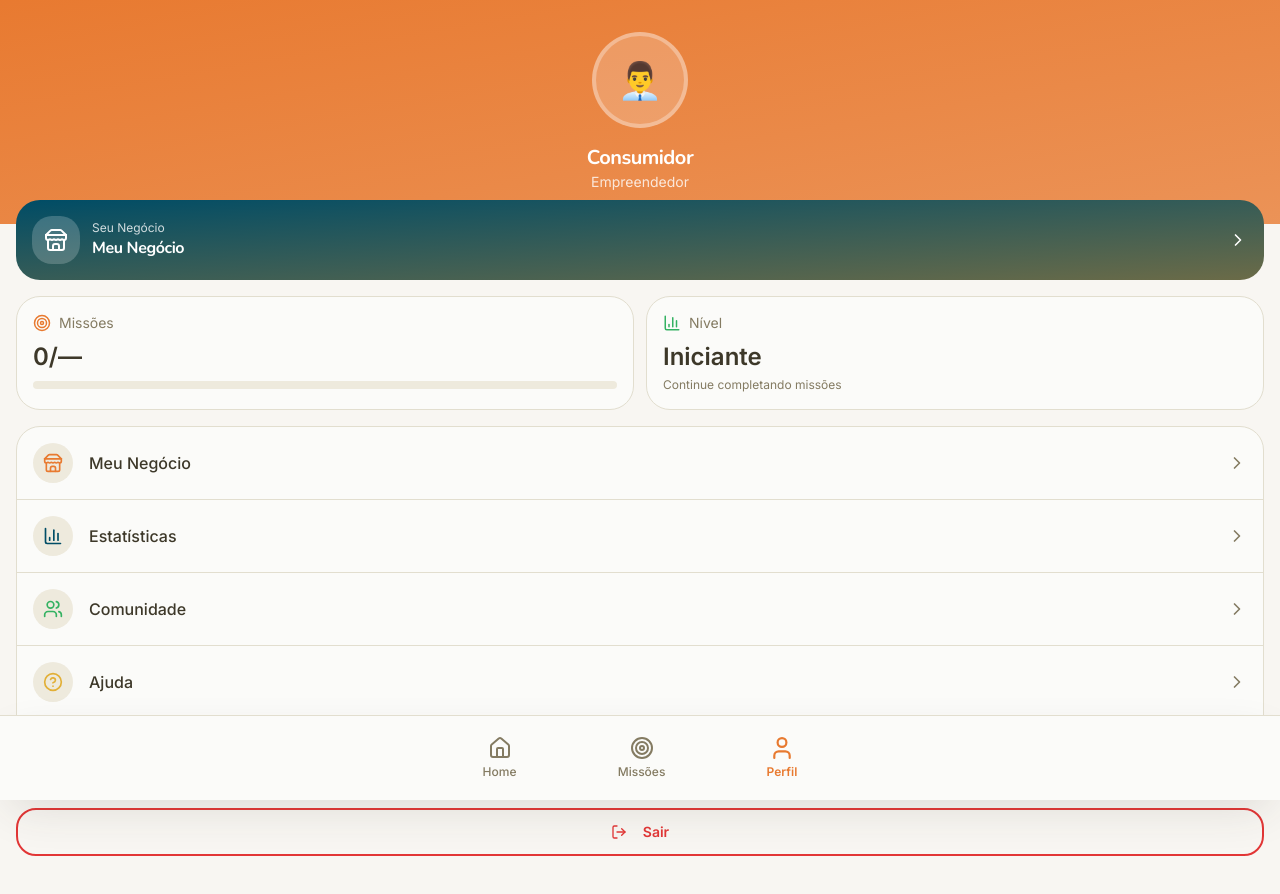
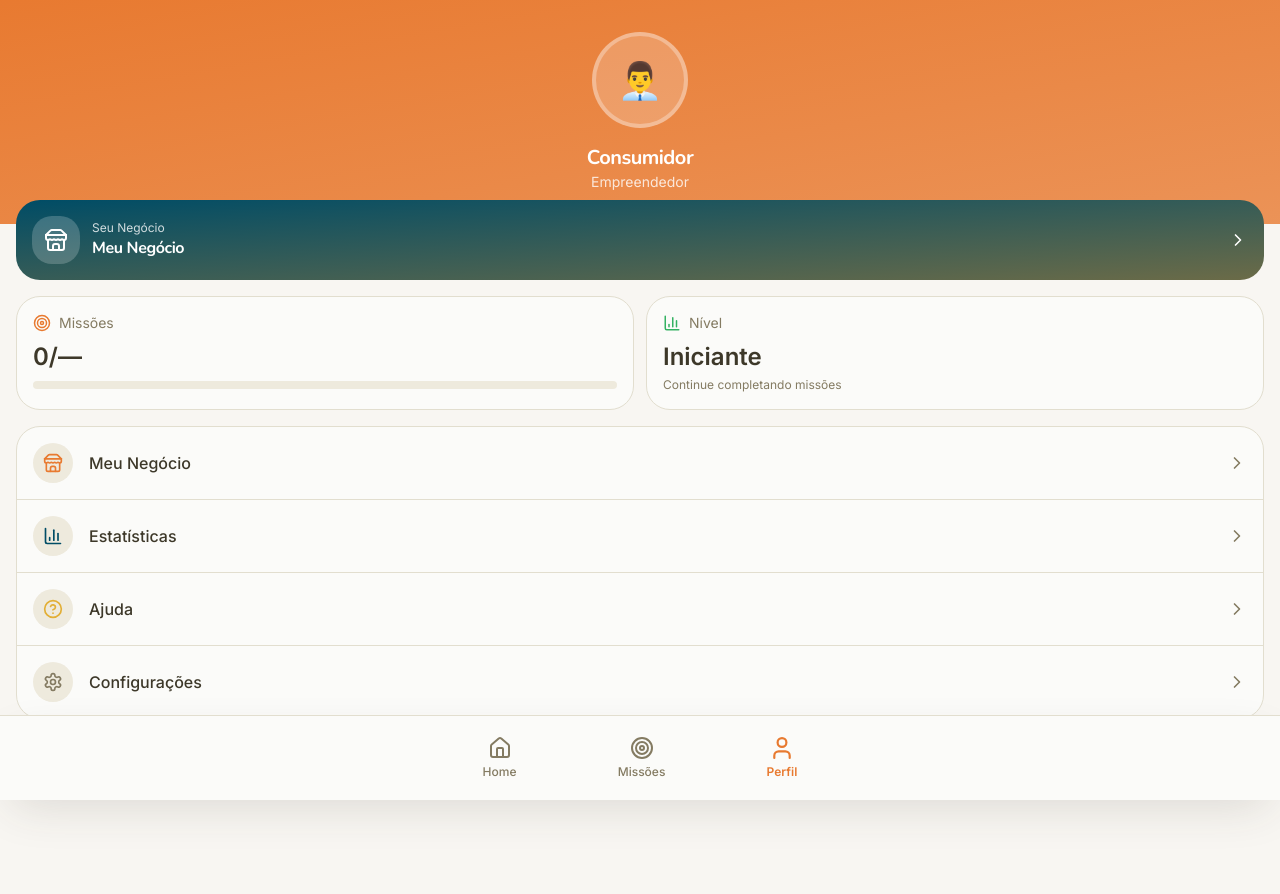
Before and after one commit to vivianperesinteli/NaPraca, a React (Vite) app in the folder code/frontend/: page /empreendedor/perfil in a window 1280 px wide. Shown: the top 894 px of the page. Built offline with nearby package versions, Linux system fonts and the light colour scheme; no server answers.

Commit message:
feat: comunidade no lugar certo

```diff
--- a/code/frontend/src/pages/entrepreneur/Profile.tsx
+++ b/code/frontend/src/pages/entrepreneur/Profile.tsx
@@ -1,6 +1,6 @@
 import { useEffect, useState } from "react";
 import { Link, useNavigate } from "react-router-dom";
-import { Store, BarChart3, Users, HelpCircle, Settings, LogOut, ChevronRight, Target, MessageSquare, Package } from "lucide-react";
+import { Store, BarChart3, HelpCircle, Settings, LogOut, ChevronRight, Target, MessageSquare, Package } from "lucide-react";
 import { EntrepreneurNav } from "@/components/layout/EntrepreneurNav";
 import { Button } from "@/components/ui/button";
 import { useAuth } from "@/contexts/AuthContext";
@@ -9,7 +9,6 @@ import { getBusinessesByEntrepreneur, getMissionsByEntrepreneur } from "@/servic
 const menuItems = [
   { id: "business", label: "Meu Negócio", icon: Store, href: "/empreendedor/negocio", color: "text-primary" },
   { id: "stats", label: "Estatísticas", icon: BarChart3, href: "/empreendedor/analytics", color: "text-secondary" },
-  { id: "community", label: "Comunidade", icon: Users, href: "/empreendedor/comunidade", color: "text-success" },
   { id: "help", label: "Ajuda", icon: HelpCircle, href: "#", color: "text-accent" },
   { id: "settings", label: "Configurações", icon: Settings, href: "/configuracoes", color: "text-muted-foreground" },
 ];
```
